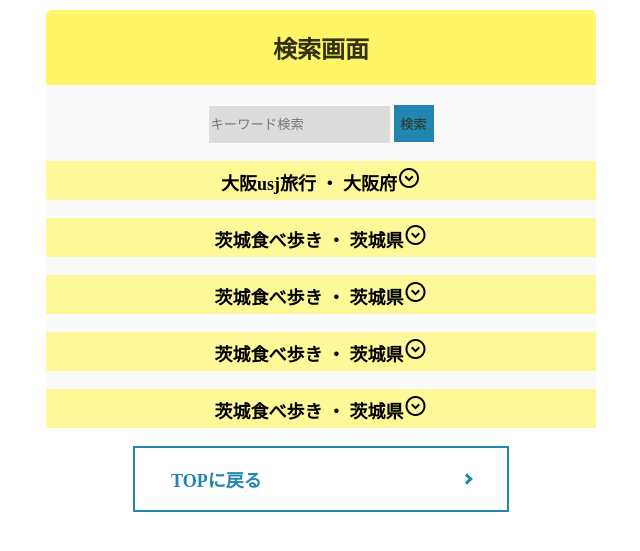
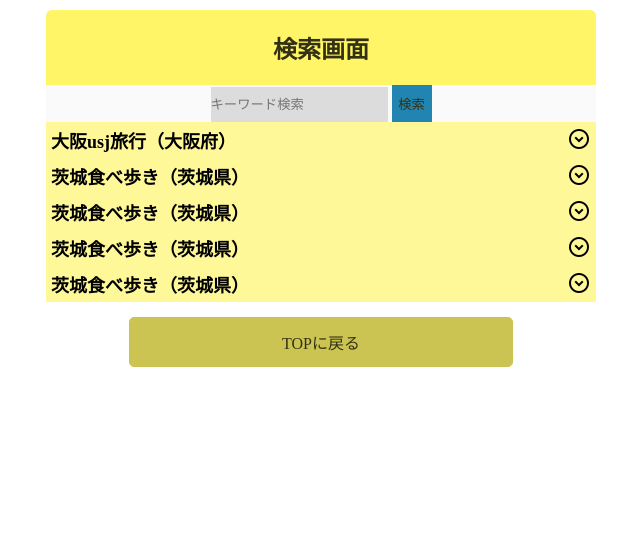
Before and after one commit to re-shimomura/tripmemory, a PHP site: page /showlist.php in a window 1280 px wide. Shown: the top 551 px of the page, without its empty margins (319-959 px from the left). Run offline with PHP 8.4, Linux system fonts and the light colour scheme; a user stored in the database is signed in; data comes from the database, SQL or seed files in the repository.

Commit message:
最後の悪あがき

```diff
--- a/check.css
+++ b/check.css
@@ -1,3 +1,4 @@
+
     h1,h2{
     text-align: center;
     }
--- a/edit.css
+++ b/edit.css
@@ -1,5 +1,5 @@
 
-h1,h2{
+   h1,h2{
     text-align: center;
     }
     .contr{
--- /dev/null
+++ b/reset.css
@@ -0,0 +1,5 @@
+* {
+	margin: 0;
+	padding: 0;
+	box-sizing: border-box;
+}
--- a/show.php
+++ b/show.php
@@ -95,6 +95,7 @@
     <meta charset="UTF-8">
     <meta name="viewport" content="width=device-width, initial-scale=1.0">
     <link rel="stylesheet" href="show.css">
+    <link rel="stylesheet" href="reset.css">
     <link rel ="stylesheet" href="https://cdnjs.cloudflare.com/ajax/libs/font-awesome/6.1.1/css/all.min.css">
     <title>データ一覧</title>
 </head>
--- a/showlist.css
+++ b/showlist.css
@@ -1,3 +1,17 @@
+    .eventbutton{
+      cursor: pointer;
+    }
+    .material-symbols-outlined {
+    font-variation-settings:
+    'FILL' 0,
+    'wght' 400,
+    'GRAD' 0,
+    'opsz' 24
+    }
+
+    dl {
+      display: none;
+    }
 
     h1,h2{
     text-align: center;
@@ -5,7 +19,6 @@
     .contr{
     max-width: 550px;
     margin:0 auto;
-    text-align:center;
     -webkit-border-radius:6px;
     -moz-border-radius:6px;
     border-radius:6px;
@@ -20,6 +33,10 @@
     color:#333114;
     margin-top: 10px;
     padding: 20px 10px;
+    }
+
+    form{
+      text-align: center;
     }
 
     .search_container{
@@ -56,6 +73,14 @@
     padding: 5px;
     font-weight: 600;
     font-size: 18px;
+    text-align: right;
+
+    display: flex;
+    justify-content: space-between;
+    }
+
+    .eventbutton > span {
+      display: inline-block;
     }
 
     .resultshow{
@@ -72,31 +97,31 @@
         text-align: light;
     } */
 
-    .toTopbutton a {
-    display: flex;
-    justify-content: space-between;
-    align-items: center;
-    margin: 0 auto;
-    padding: 1em 2em;
-    width: 300px;
-    color: #2285b1;
-    font-size: 18px;
-    font-weight: 700;
-    border: 2px solid #2285b1;
-    text-decoration: none;
+    .toTopbutton{
+      margin: 15px auto 25px;
+      text-align: center;
+      background-color:#ccc452;
+      padding: 12px 45px;
+      -ms-border-radius: 5px;
+      -o-border-radius: 5px;
+      border-radius: 5px;
+      border: 1px solid #ccc452;
+      -webkit-transition: .5s;
+      transition: .5s;
+      cursor: pointer;
+      width:30%;
       }
 
-      .toTopbutton a::after {
-    content: '';
-    width: 5px;
-    height: 5px;
-    border-top: 3px solid #2285b1;
-    border-right: 3px solid #2285b1;
-    transform: rotate(45deg);
+      .toTopbutton:hover {
+      background:#99933d;
       }
 
-      .toTopbutton a:hover {
-    color: #333333;
-    text-decoration: none;
-    background-color: #a0c4d3;
+      a{
+        text-decoration: none;
+        color:#333114;
+        transition: .3s;
       }
+
+      .toTopbutton:hover a {
+        color: #fff;
+      }
--- a/showlist.php
+++ b/showlist.php
@@ -108,25 +108,8 @@
         <link rel="stylesheet" href="https://fonts.googleapis.com/css2?family=Material+Symbols+Outlined:opsz,wght,FILL,GRAD@20..48,100..700,0..1,-50..200" />
         <link rel="stylesheet" href="https://fonts.googleapis.com/css2?family=Material+Symbols+Outlined:opsz,wght,FILL,GRAD@24,400,0,0" />
         <link rel="stylesheet" href="showlist.css">
+        <link rel="stylesheet" href="reset.css">
         <title>検索結果表示</title>
-
-        <style>
-            .eventbutton{
-                cursor: pointer;
-            }
-            .material-symbols-outlined {
-            font-variation-settings:
-            'FILL' 0,
-            'wght' 400,
-            'GRAD' 0,
-            'opsz' 24
-            }
-
-
-            dl {
-                display: none;
-            }
-        </style>
     </head>
     <body>
         <h2 class="head">検索画面</h2>
@@ -137,61 +120,64 @@
         <?php foreach ($result as $row): ?>
             <?php if ($row["flag"] == 0){ ?>
                 <div class="resultshow">
-                    <p class="eventbutton" title="<?php echo $row['triptitle']; ?> <?php echo $row['place']; ?>"><?php echo $row['triptitle']; ?> ・ <?php echo $row['place']; ?><span class="material-symbols-outlined">expand_circle_down</span></p>
+                    <p class="eventbutton" title="<?php echo $row['triptitle']; ?> <?php echo $row['place']; ?>">
+                        <span><?php echo $row['triptitle']; ?>（<?php echo $row['place'] == '' ? '設定なし' : $row['place']; ?>）</span>
+                        <span class="material-symbols-outlined">expand_circle_down</span>
+                    </p>
 
                     <dl>
                         <?php if (!empty($row['spot1'])): ?>
-                            <dt class="subtitle">スポット1</dt>
+                            <dt class="subtitle">◼️スポット1</dt>
                             <dd class="contents"><?php echo $row['spot1']; ?></dd>
                         <?php endif; ?>
 
                         <?php if (!empty($row['comment1'])): ?>
-                            <dt class="subtitle">コメント1</dt>
+                            <dt class="subtitle">◼️コメント1</dt>
                             <dd class="contents"><?php echo $row['comment1']; ?></dd>
                         <?php endif; ?>
 
                         <?php if (!empty($row['spot2'])): ?>
-                            <dt class="subtitle">スポット2</dt>
+                            <dt class="subtitle">◼️スポット2</dt>
                             <dd class="contents"><?php echo $row['spot2']; ?></dd>
                         <?php endif; ?>
 
                         <?php if (!empty($row['comment2'])): ?>
-                            <dt class="subtitle">コメント2</dt>
+                            <dt class="subtitle">◼️コメント2</dt>
                             <dd class="contents"><?php echo $row['comment2']; ?></dd>
                         <?php endif; ?>
 
                         <?php if (!empty($row['spot3'])): ?>
-                            <dt class="subtitle">スポット3</dt>
+                            <dt class="subtitle">◼️スポット3</dt>
                             <dd class="contents"><?php echo $row['spot3']; ?></dd>
                         <?php endif; ?>
 
                         <?php if (!empty($row['comment3'])): ?>
-                            <dt class="subtitle">コメント3</dt>
+                            <dt class="subtitle">◼️コメント3</dt>
                             <dd class="contents"><?php echo $row['comment3']; ?></dd>
                         <?php endif; ?>
 
                         <?php if (!empty($row['spot4'])): ?>
-                            <dt class="subtitle">スポット4</dt>
+                            <dt class="subtitle">◼️スポット4</dt>
                             <dd class="contents"><?php echo $row['spot4']; ?></dd>
                         <?php endif; ?>
 
                         <?php if (!empty($row['comment4'])): ?>
-                            <dt class="subtitle">コメント4</dt>
+                            <dt class="subtitle">◼️コメント4</dt>
                             <dd class="contents"><?php echo $row['comment4']; ?></dd>
                         <?php endif; ?>
 
                         <?php if (!empty($row['spot5'])): ?>
-                            <dt class="subtitle">スポット5</dt>
+                            <dt class="subtitle">◼️スポット5</dt>
                             <dd class="contents"><?php echo $row['spot5']; ?></dd>
                         <?php endif; ?>
 
                         <?php if (!empty($row['comment5'])): ?>
-                            <dt class="subtitle">コメント5</dt>
+                            <dt class="subtitle">◼️コメント5</dt>
                             <dd class="contents"><?php echo $row['comment5']; ?></dd>
                         <?php endif; ?>
 
                         <?php if (!empty($row['remarks'])): ?>
-                            <dt class="subtitle">備考</dt>
+                            <dt class="subtitle">◼️備考</dt>
                             <dd class="contents"><?php echo $row['remarks']; ?></dd>
                         <?php endif; ?>
                     </dl>
@@ -213,13 +199,17 @@
                     dl.style.display = 'block';
                     var valueTitle = this.title;
                     //ボタンのデザインの変更をここにかく
-                    this.innerHTML = valueTitle+' '+'<span class="material-symbols-outlined">expand_circle_up</span>';
-
+                    // this.innerHTML = valueTitle+' '+'<span class="material-symbols-outlined">expand_circle_up</span>';
+                    var newInnerText = this.innerHTML.replace('<span class="material-symbols-outlined">expand_circle_down</span>','<span class="material-symbols-outlined">expand_circle_up</span>');
+                    this.innerHTML = newInnerText;
                 } else {
                     dl.style.display = 'none';
                     var valueTitle = this.title;
                     //ボタンのデザインの変更をここにかく
-                    this.innerHTML = valueTitle+' '+'<span class="material-symbols-outlined">expand_circle_down</span>';
+                    // this.innerHTML = valueTitle+' '+'<span class="material-symbols-outlined">expand_circle_down</span>';
+
+                    var newInnerText = this.innerHTML.replace('<span class="material-symbols-outlined">expand_circle_up</span>','<span class="material-symbols-outlined">expand_circle_down</span>');
+                    this.innerHTML = newInnerText;
                 }
             });
         });
--- a/system.php
+++ b/system.php
@@ -76,6 +76,7 @@
       <meta name="viewport" content="width=device-width, initial-scale=1.0">
       <title>確認画面</title>
       <link rel="stylesheet" href="check.css">
+      <link rel="stylesheet" href="reset.css">
   </head>
     <section class="contr">
       <h2>登録が完了しました</h2>
```
Also changed, not shown: admin.php (+6 -4 lines), check.php (+6 -7 lines), input.css (+11 -3 lines), input.html (+14 -7 lines), show.css (+22 -25 lines), admin.css (line endings or trailing spaces).
